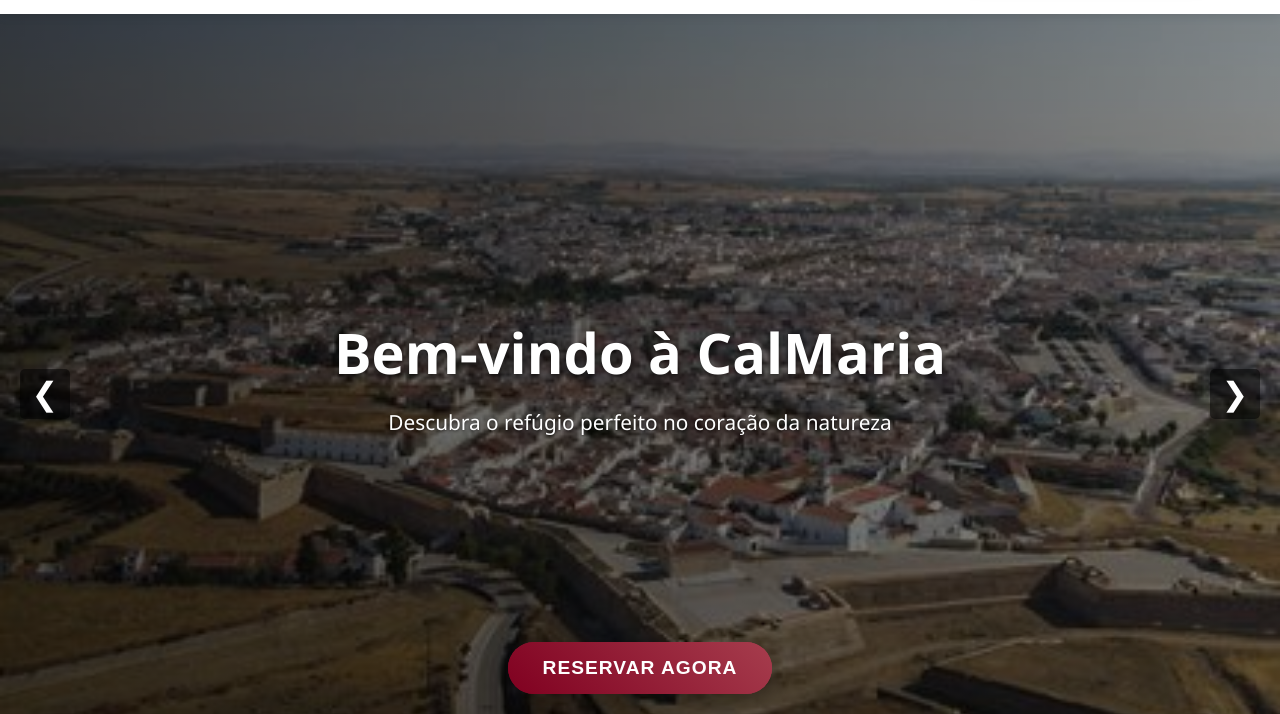
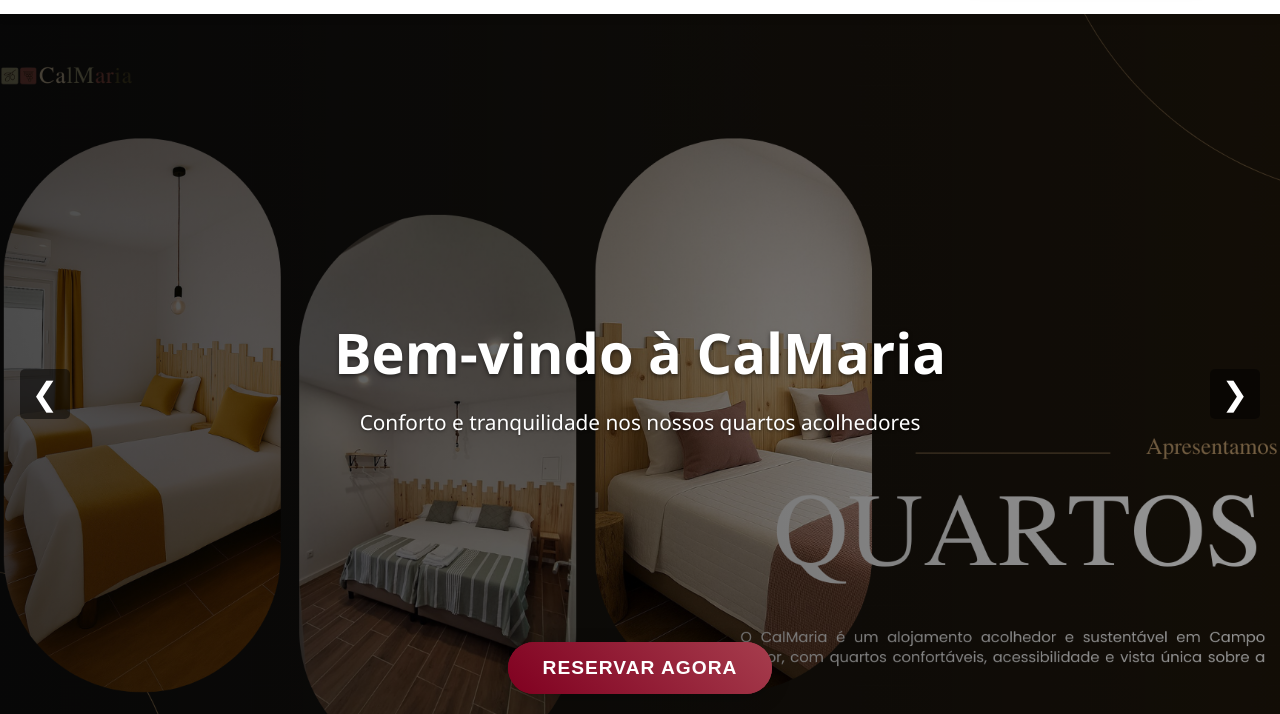
Before and after one commit to calmariacm/calMARIA, a plain HTML site: page index.html in a window 1280 px wide. Both pictures are taken after a click on the button "Imagem anterior". Shown: the part 86-800 px from the top of the page. Drawn offline with Linux system fonts and the light colour scheme.

Commit message:
16th Commit
Added "Quartos" images to Slideview

```diff
--- a/index.html
+++ b/index.html
@@ -83,19 +83,27 @@
     <!-- Secção Hero com Slideshow -->
     <section id="inicio" class="hero">
         <div class="slideshow">
-            <!-- Slide 1 -->
-            <div class="slide active" style="background-image: url('assets/imagens_bemvindo/Campo-Maior.jpg');">
+            <!-- Slide 1 - Principal -->
+            <div class="slide active" style="background-image: url('assets/imagens_bemvindo/slider-quartos.png');">
+                <div class="slide-content">
+                    <h1>Bem-vindo à CalMaria</h1>
+                    <p>Conforto e tranquilidade nos nossos quartos acolhedores</p>
+                </div>
+            </div>
+
+            <!-- Slide 2 -->
+            <div class="slide" style="background-image: url('assets/imagens_bemvindo/Campo-Maior.jpg');">
                 <div class="slide-content">
                     <h1>Bem-vindo à CalMaria</h1>
                     <p>Descubra o refúgio perfeito no coração da natureza</p>
                 </div>
             </div>
 
-            <!-- Slide 2 -->
+            <!-- Slide 3 -->
             <div class="slide" style="background-image: url('assets/imagens_bemvindo/Castelo-Campo Maior.jpg');">
                 <div class="slide-content">
                     <h1>Bem-vindo à CalMaria</h1>
-                    <p>Descubra o refúgio perfeito no coração da natureza</p>
+                    <p>Explore as belezas de Campo Maior</p>
                 </div>
             </div>
 
```
Also changed, not shown: assets/galeria/slider-quartos.png (added), assets/imagens_bemvindo/slider-quartos.png (added).
